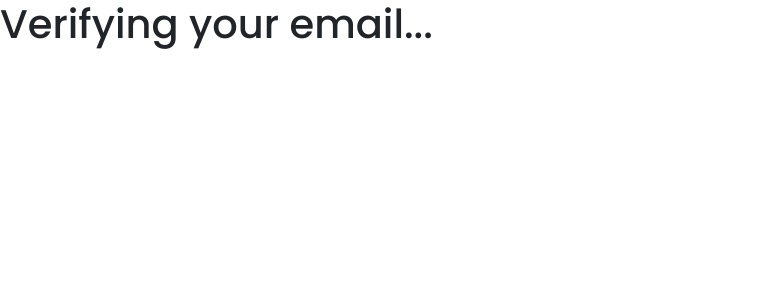
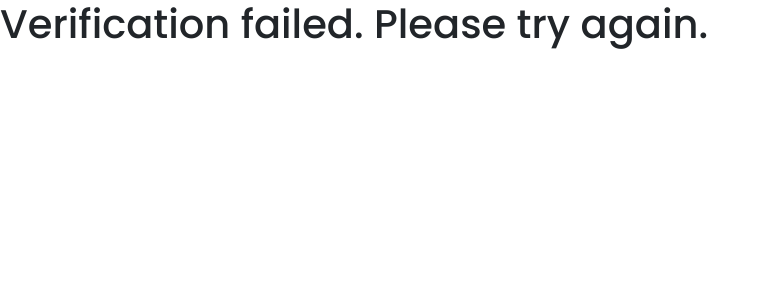
Before and after one commit to isuruij/TaxComputationSystem-FrontEnd, a React (Vite) app: page /verify-email in a window 1280 px wide. Shown: the top 300 px of the page, without its empty margins (0-768 px from the left). Built offline with nearby package versions, Linux system fonts and the light colour scheme; no server answers.

Commit message:
updated the emailverification functionality

```diff
--- a/src/pages/Taxpayer/VerifyUserEmail.jsx
+++ b/src/pages/Taxpayer/VerifyUserEmail.jsx
@@ -1,13 +1,15 @@
 import React, { useEffect, useState } from 'react'
 import axios from 'axios'; // Import axios
 import { useLocation } from 'react-router-dom'; // Import useLocation
+import { useNavigate } from "react-router-dom";
 
 function VerifyUserEmail() {
     const location = useLocation();
-    const [isVerified, setisVerified] = useState(false);
+    const [isVerified, setIsVerified] = useState("Started");
+    const navigate = useNavigate();
 
-    useEffect(()=>{
-        const handle = async () => {
+    useEffect(() => {
+        const handleVerification = async () => {
             try {
                 // Parse the query parameters
                 const params = new URLSearchParams(location.search);
@@ -15,29 +17,30 @@ function VerifyUserEmail() {
                 // Get the value of emailToken
                 const emailToken = params.get('emailToken');
 
-                // Log the value of emailToken
-                console.log(emailToken);
-
                 // Send a PATCH request to the server with the emailToken
                 const response = await axios.patch('http://localhost:3000/api/taxpayer/verifyemail', {
                     emailToken: emailToken
                 });
+
                 if(response.data.status === "Success"){
-                    setisVerified(true);
+                    setIsVerified("Success");
+                } else {
+                    setIsVerified("Failed");
                 }
-
-                console.log(response);
             } catch (error) {
-              console.log(error);
+                console.log(error);
+                setIsVerified("Failed"); // Set verification status to failed in case of error
             }
         };
-        handle();
-    },[]) // Depend on location.search so that it runs again if the URL changes
+
+        handleVerification();
+    }, [])
 
     return (
         <div>
-
-            {isVerified ? <h1>Your email has been verified</h1> : <h1>Verifying your email...</h1>}
+            {isVerified === "Started" && <h1>Verification in progress...</h1>}
+            {isVerified === "Success" && <h1>Verification successful!</h1>}
+            {isVerified === "Failed" && <h1>Verification failed. Please try again.</h1>}
         </div>
     )
 }
--- a/vite.config.js
+++ b/vite.config.js
@@ -5,7 +5,6 @@ import react from '@vitejs/plugin-react'
 export default defineConfig({
   plugins: [react()],
   server: {
-    host: '0.0.0.0'
+    host: '0.0.0.0',
   },
-
 })
```
